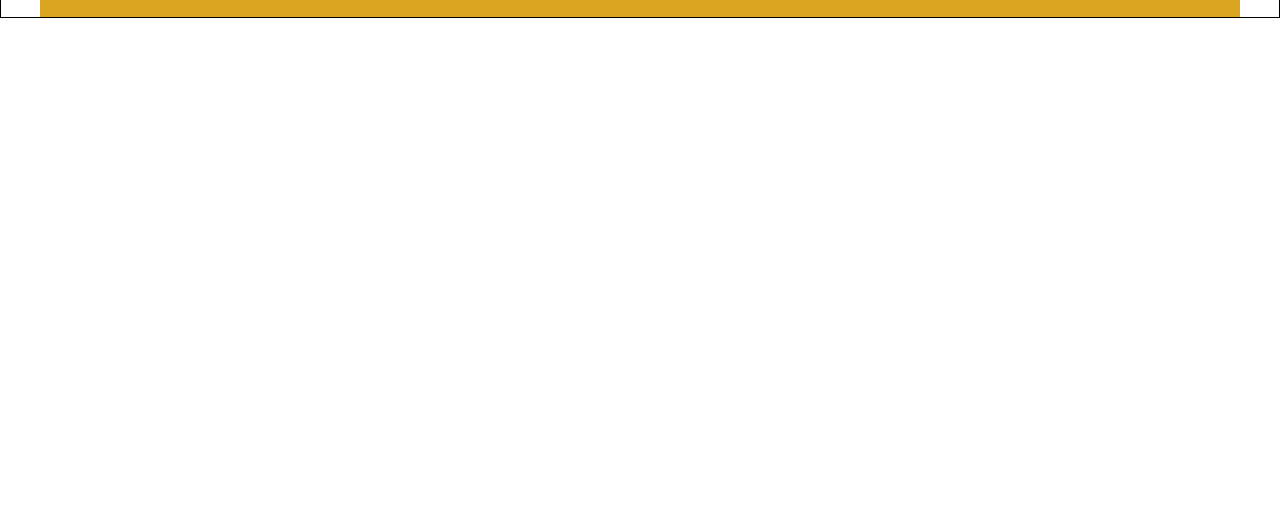
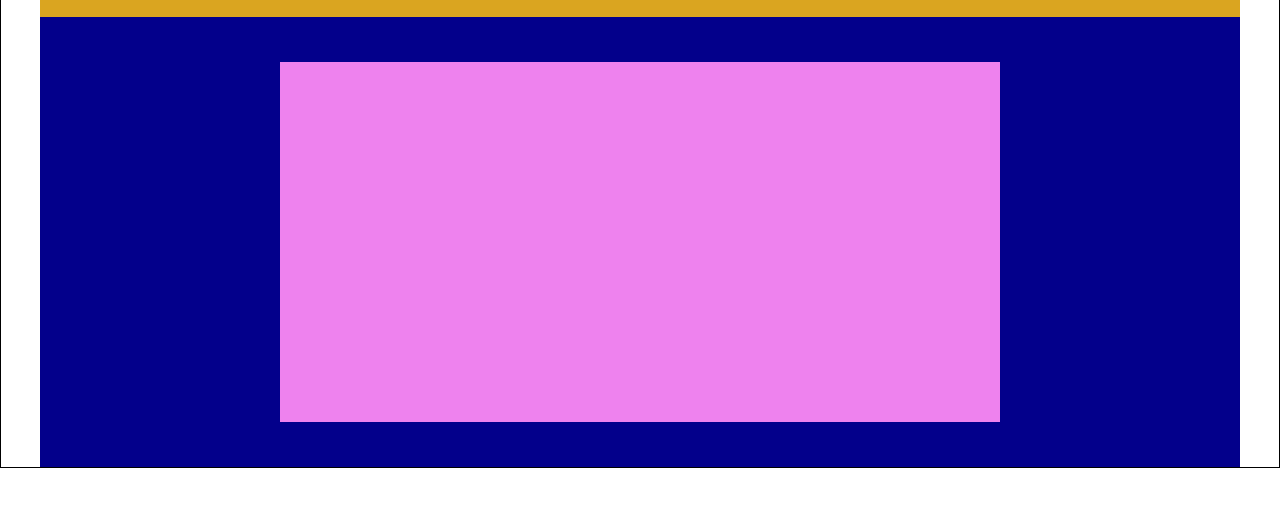
Before and after one commit to dario-bennardino/htmlcss-struttura-discord, a plain HTML site: page index.html in a window 1280 px wide. Shown: the part 64-570 px from the top of the page. Drawn offline with Linux system fonts and the light colour scheme.

Commit message:
[add] fine seconda section commit

```diff
--- a/index.html
+++ b/index.html
@@ -41,8 +41,7 @@
 
         <main>
             <section class="first-section container">
-
-
+                <div class="rettangolo-rosa"></div>
             </section>
 
             <section>
--- a/style.css
+++ b/style.css
@@ -17,8 +17,7 @@ header{
 }
 
 main{
-    background-color: #3061E0;
-    color: white;
+
 }
 
 .container{
@@ -26,18 +25,13 @@ main{
     max-width: 1200px;
 }
 
-
-
 .logo{
     height: 40px;
     width: 40px;
 }
 
-
-
 .logo-img{
     align-items: center;
-
 }
 
 
@@ -52,19 +46,20 @@ main{
 }
 
 
-.top-main p{
-    font-size: 1.2rem;
-}
-
-.section-one{
-    background-color: white;
-    color: black;
-}
-
 .debug{
     border: 1px solid black;
 }
 
-.debug .first-section{
-    background-color: white;
+.first-section{
+    height: 450px;
+    background-color: #03008B;
+    display: flex;
 }
+.rettangolo-rosa{
+    height: 80%;
+    width: 60%;
+    background-color: #EE82EE;
+    margin: auto;
+
+
+}
```
